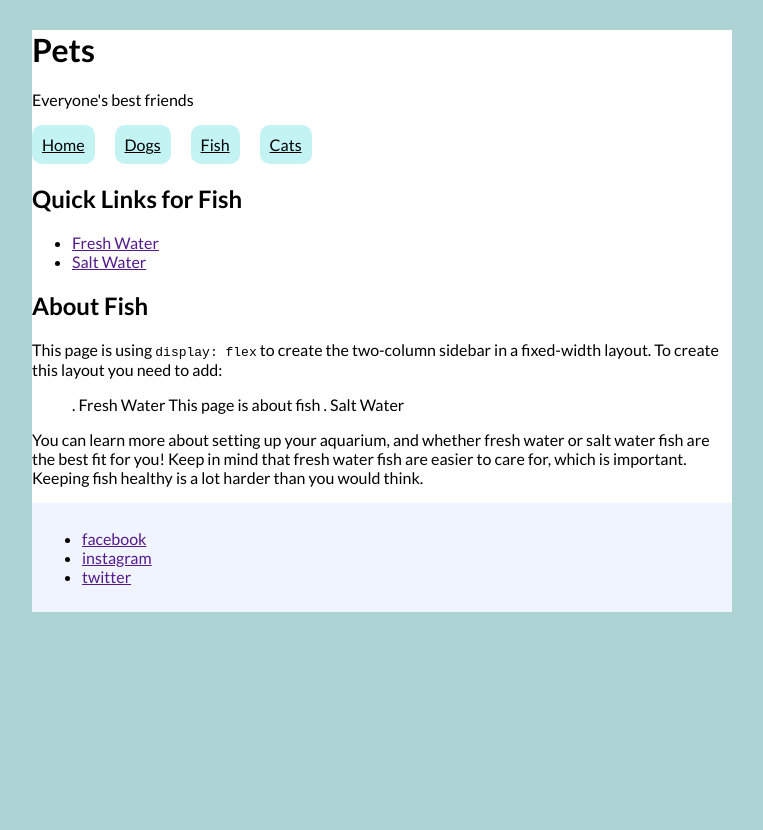
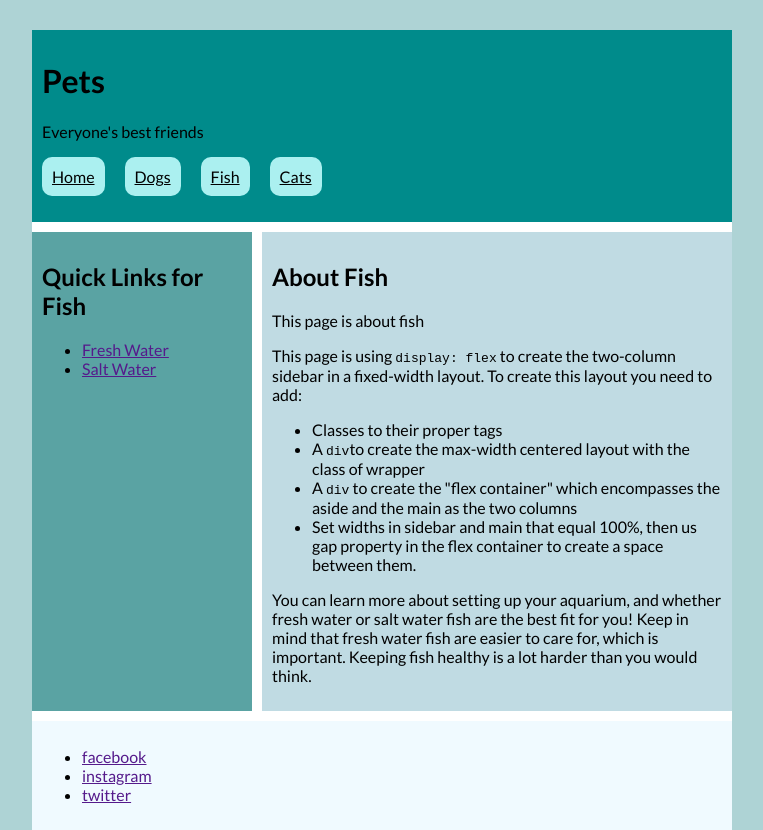
Before and after one commit to edownie363/8-flexbox, a plain HTML site: page index.html in a window 1280 px wide. Shown: the whole page, without its empty margins (258-1021 px from the left). Before the commit the page ends 800 px from the top, so only its background shows below. Drawn offline with Linux system fonts and the light colour scheme; a web font is replaced by a local one.

Commit message:
Final design changes

```diff
--- a/index.html
+++ b/index.html
@@ -46,28 +46,19 @@
         <main class="site-main">
             <article>
                 <h2>About Fish</h2>
+                <p>This page is about fish</p>
                 <p>This page is using <code>display: flex</code> to create the two-column sidebar in a fixed-width
 layout. To create this layout you need to add:</p>
                     <ul>
-. Fresh Water
+                        <li>Classes to their proper tags</li>
+                        <li>A <code>div</code>to create the max-width centered layout with the class of wrapper
+                        </li>
+                        <li>A <code>div</code> to create the "flex container" which encompasses the aside and the main as the two columns
+                        </li>
+                        <li>Set widths in sidebar and main that equal 100%, then us gap property in the flex container to create a space between them.
+                        </li>
 
-This page is about fish
-
-. Salt Water
                     </ul>
-
-            </article>
-
-
-
-
-
-
-
-</main>
-
-
-
 
         <p>You can learn more about setting up your aquarium, and whether fresh water or salt
         water fish are the best fit for you! Keep in mind that fresh water fish are easier to care
@@ -78,10 +69,6 @@ This page is about fish
     </div>
 
 
-
-
-
-
         <footer class="site-footer">
             <ul>
                 <li><a href="">facebook</a></li>
@@ -89,7 +76,7 @@ This page is about fish
                 <li><a href="">twitter</a></li>
             </ul>
         </footer>
-
+        </div>
     </body>
 
 
--- a/styles.css
+++ b/styles.css
@@ -14,8 +14,18 @@ body {
     gap: 20px;
 }
 
+.site-header {
+    background-color: darkcyan;
+    padding: 10px;
+}
+
+.site-main {
+    background-color: rgb(192, 219, 227);
+    padding: 10px;
+}
+
 .site-link {
-    background-color: rgb(195, 243, 243);
+    background-color: rgb(171, 240, 240);
     padding: 10px;
     color: black;
     border-radius: 10px;
@@ -28,8 +38,14 @@ body {
 }
 
 .site-footer {
-    background-color: rgb(240, 244, 255);
+    background-color: rgb(240, 250, 255);
     padding: 10px;
+}
+
+.two-col {
+    display: flex;
+    gap: 10px;
+    margin: 10px 0;
 }
 
 .wrapper {
@@ -39,7 +55,7 @@ body {
 }
 
 .sidebar {
-    background-color: aqua
-    padding 10px;
+    background-color: rgb(90, 163, 163);
+    padding: 10px;
     flex: 0 0 200px;
 }
```
